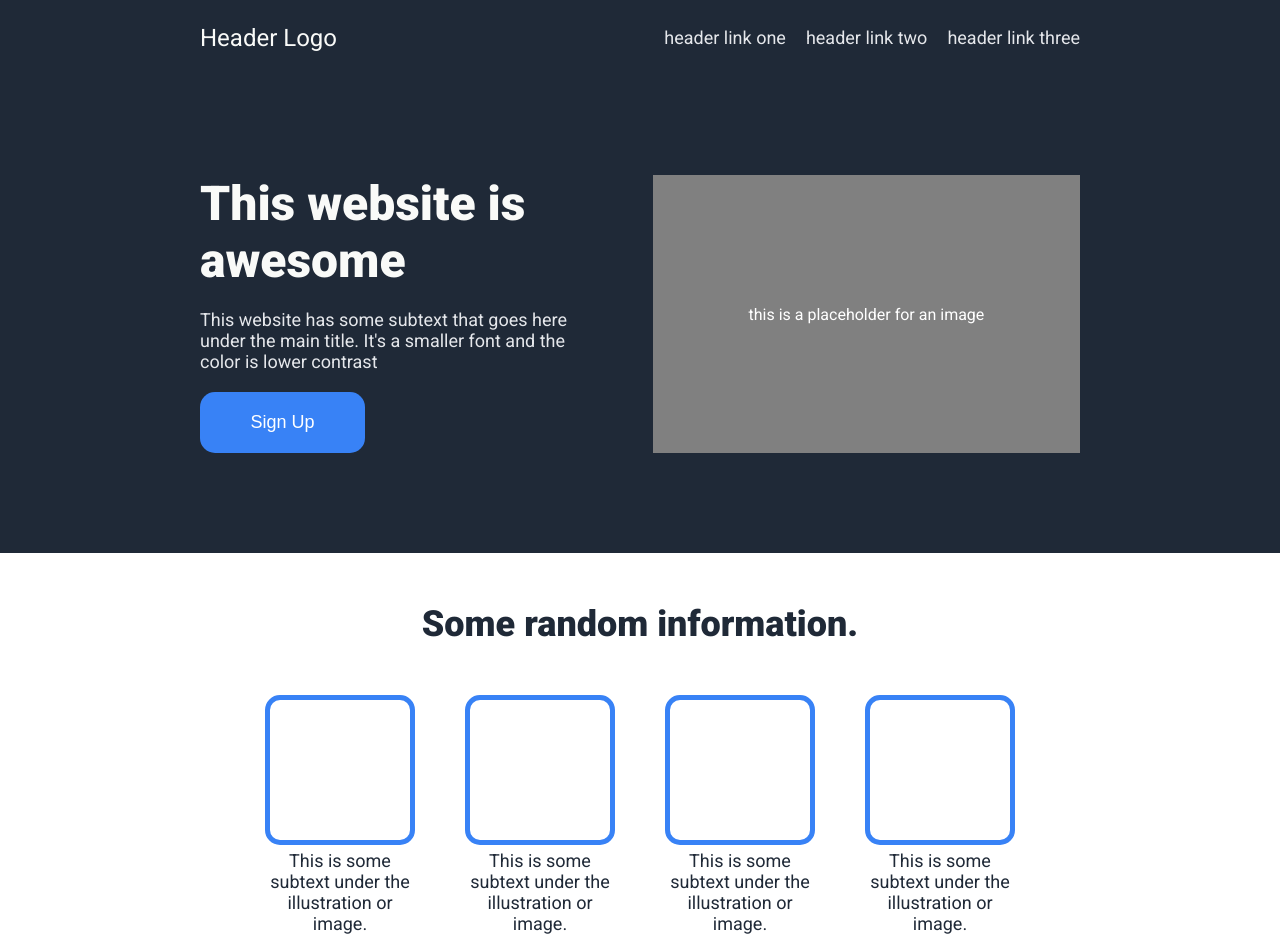
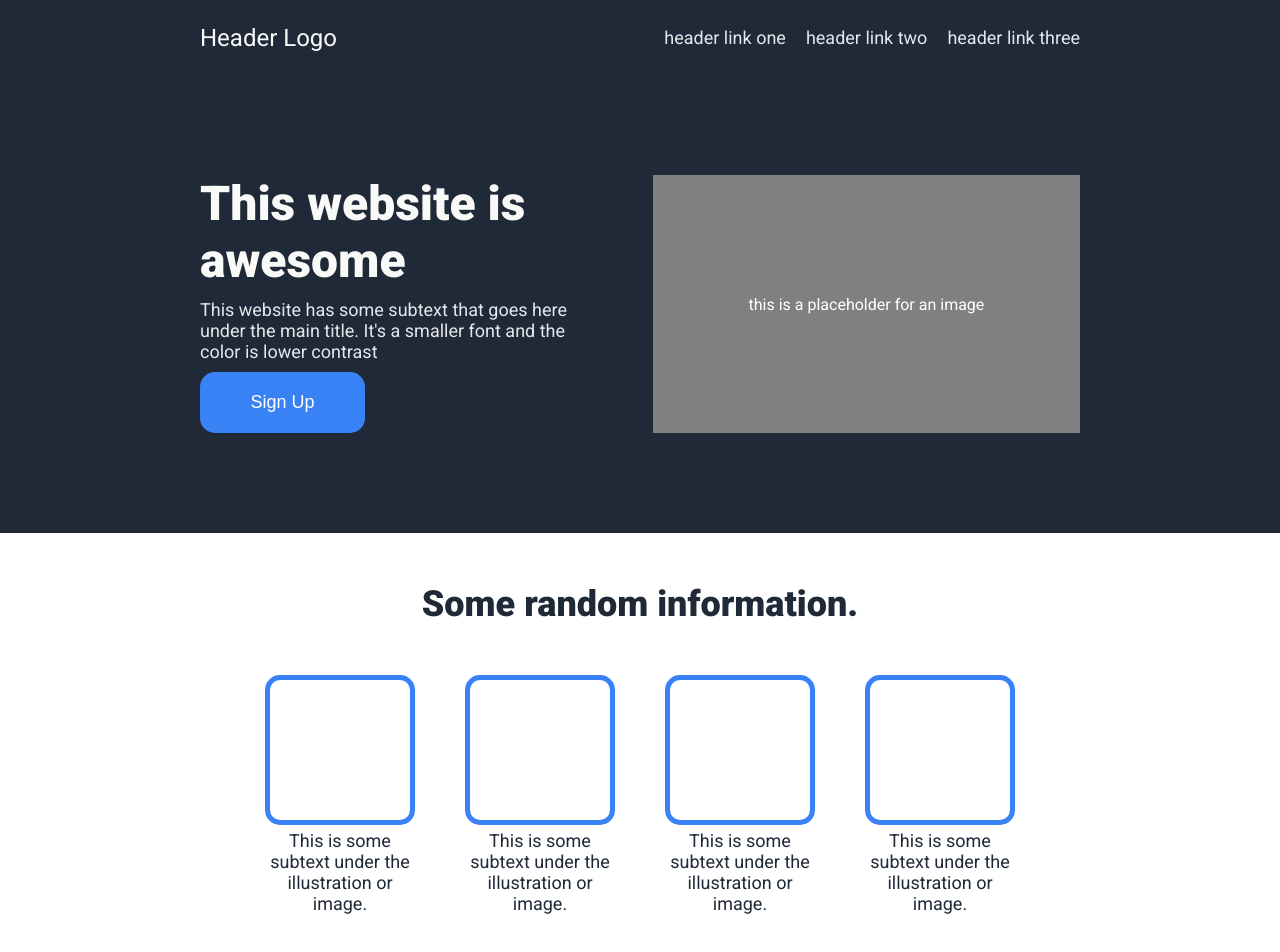
Before and after one commit to ryanyala/landingpageproject, a plain HTML site: page index.html in a window 1280 px wide. Shown: the top 952 px of the page. Drawn offline with Linux system fonts and the light colour scheme.

Commit message:
Project completed

```diff
--- a/style.css
+++ b/style.css
@@ -7,6 +7,7 @@
 }
 
 body {
+    background-color: #1F2937;
     font-family: Roboto;
     display: flex;
     flex-direction: column;
@@ -18,6 +19,16 @@ body {
 }
 
 .header{
+    /** TO MAKE HEADER FIXED
+
+    position: fixed;
+    top: 0;
+    right: 0;
+    left: 0;
+    z-index: 999;
+
+    **/
+
     display: flex;
     justify-content: space-between;
     align-items: center;
@@ -48,9 +59,9 @@ body {
 .first .container {
     display: flex;
     flex-direction: column;
-    justify-content: flex-start;
+    justify-content: space-between;
     flex: 0 1 100%;
-    gap: 20px;
+    gap: 10px;
     padding-right: 50px;
 
 }
@@ -83,6 +94,7 @@ button{
 }
 
 .second {
+    background: white;
     flex-direction: column;
     gap: 50px;
     align-items: center;
@@ -150,6 +162,7 @@ button{
 }
 
 .fourth {
+    background-color: white;
     padding-top: 100px;
     padding-bottom: 100px;
     display: flex;
@@ -162,6 +175,7 @@ button{
 
     display: flex;
     justify-content: space-between;
+    gap: 15px;
 }
 
 .fourth button{
```
